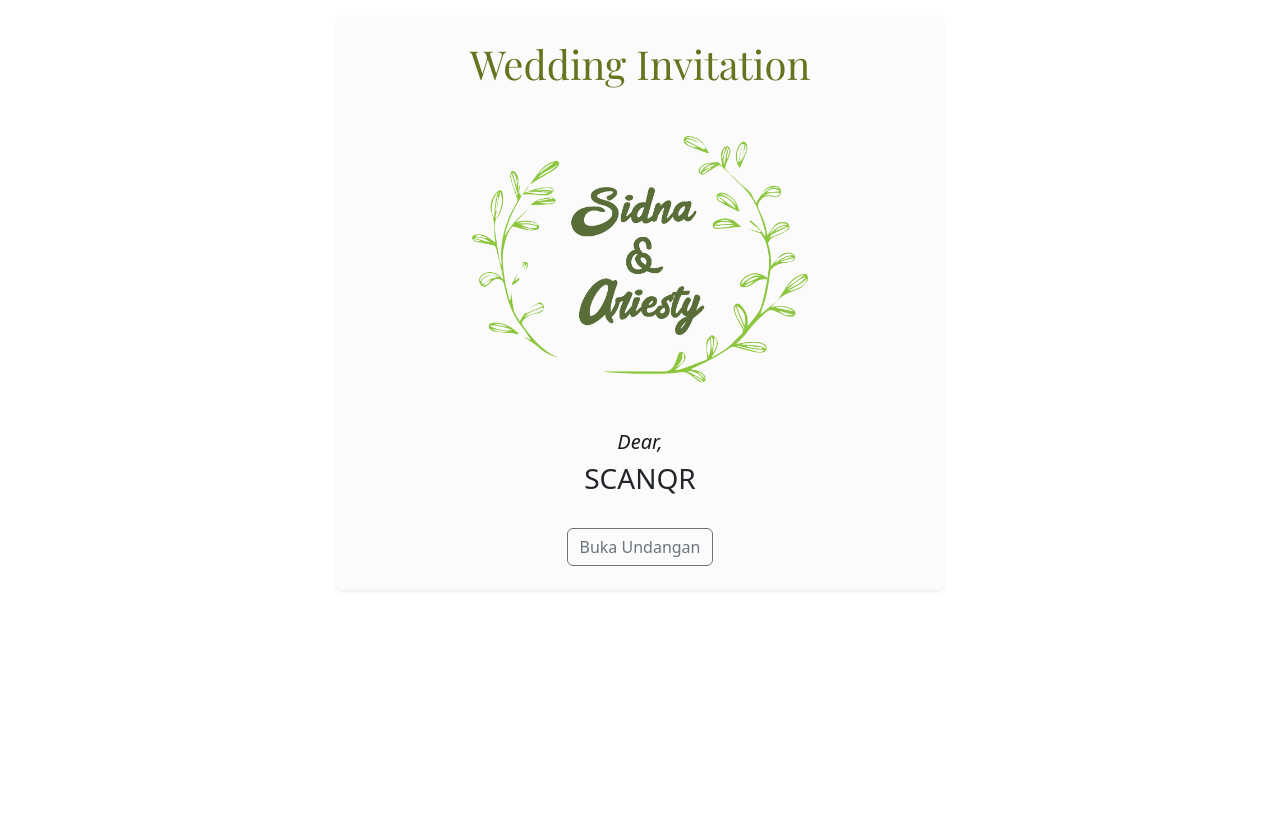
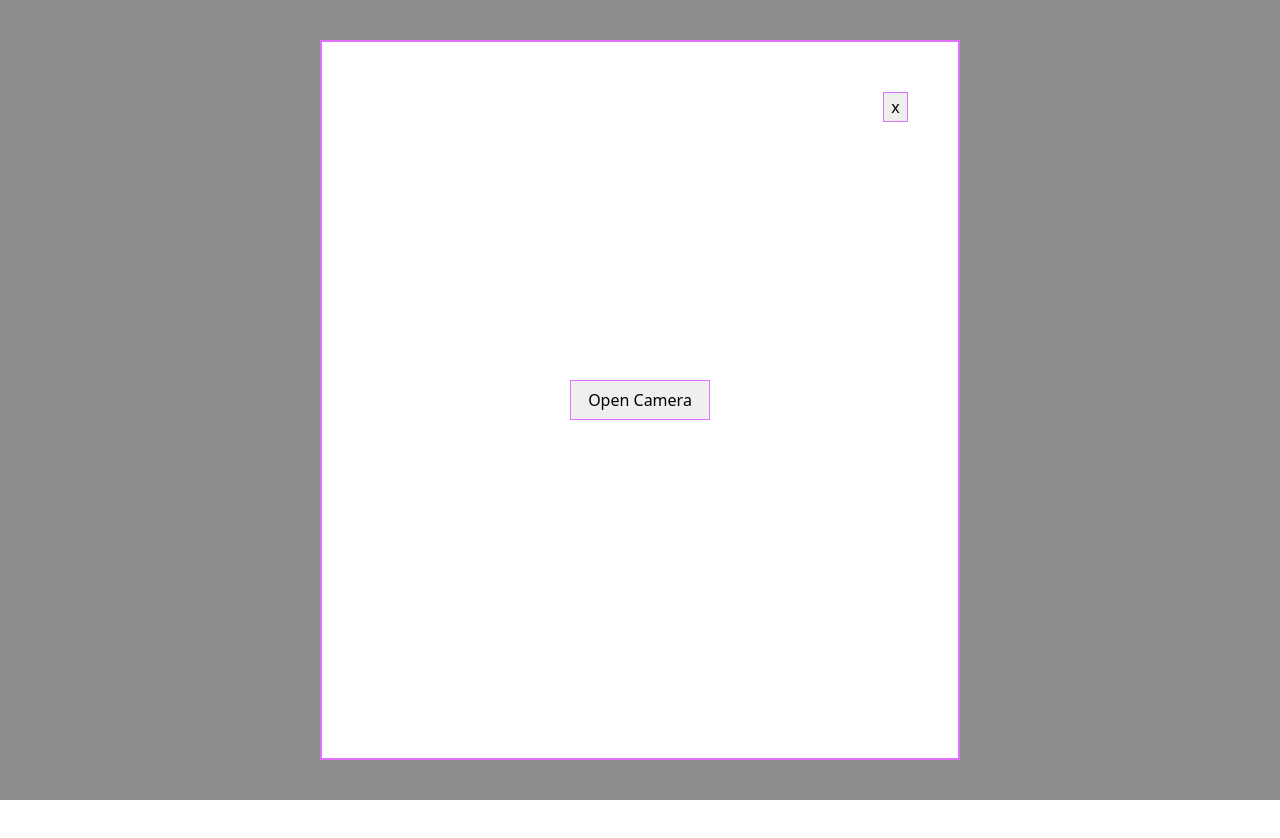
Before and after one commit to SidnaZayn/wedding-invitation-ZenFia, a Vue app: page /to/scanqr in a window 1280 px wide. Shown: the top 838 px of the page. Built offline with nearby package versions, Linux system fonts and the light colour scheme.

Commit message:
qrscode scanner

```diff
--- a/package.json
+++ b/package.json
@@ -9,6 +9,7 @@
   },
   "dependencies": {
     "bootstrap": "^5.2.3",
+    "simple-vue-camera": "^1.1.3",
     "vue": "^3.2.45",
     "vue-router": "^4.1.6"
   },
--- /dev/null
+++ b/src/components/QRCamera.vue
@@ -0,0 +1,140 @@
+<template>
+    <div class="camera">
+      <div class="wrapper">
+        <button @click="this.$parent.showCamera = false" class="button-close">x</button>
+         <button class="button-snap" @click="toggleCamera()">
+          <span v-if="!isCameraOpen">Open Camera</span>
+          <span v-else>Close Camera</span>
+        </button>
+         <div class="video-container">
+          <video v-show="isCameraOpen" class="camera-video" ref="camera" :width="450" :height="337" autoplay playsinline ></video>
+          <canvas id="photoTaken" v-show="isPhotoTaken" class="canvas-photo" ref="canvas" :width="450" :height="337"></canvas>
+        </div>
+         <button v-if="!isPhotoTaken && isCameraOpen" class="button-snap" @click="takePhoto">
+          <span>Snap!</span>
+        </button>
+        <button v-show="isPhotoTaken && isCameraOpen" class="camera-download">
+          <a id="downloadPhoto" download="VueRocksPhoto.jpg" class="button" role="button" @click="downloadImage">
+            Download
+          </a>
+        </button>
+
+      </div>
+    </div>
+  </template>
+
+  <script>
+  export default {
+    name: 'Camera',
+    data() {
+      return {
+        isCameraOpen: false,
+        isPhotoTaken: false
+
+      }
+    },
+    methods: {
+      createCameraElement () {
+        const constraints = (window.constraints = {
+          audio: false,
+          video: true
+        })
+
+        navigator.mediaDevices
+          .getUserMedia(constraints)
+          .then(stream => {
+            this.$refs.camera.srcObject = stream
+          })
+          .catch(error => {
+            alert(error, "May the browser didn't support or there is some errors.")
+          })
+      },
+      stopCameraStream () {
+        const tracks = this.$refs.camera.srcObject.getTracks()
+
+        tracks.forEach(track => {
+          track.stop()
+        })
+        console.log('CameraClosed')
+      },
+      toggleCamera () {
+        if (this.isCameraOpen) {
+          this.isCameraOpen = false
+          this.isPhotoTaken = false
+          this.stopCameraStream()
+          console.log('closed');
+        } else {
+          this.isCameraOpen = true
+          this.createCameraElement()
+          console.log('open');
+        }
+      },
+      takePhoto () {
+        this.isPhotoTaken = !this.isPhotoTaken
+
+        const context = this.$refs.canvas.getContext('2d')
+        const photoFromVideo = this.$refs.camera
+
+        context.drawImage(photoFromVideo, 0, 0, 450, 337)
+      },
+      downloadImage() {
+      const download = document.getElementById("downloadPhoto");
+      const canvas = document.getElementById("photoTaken").toDataURL("image/jpeg")
+        .replace("image/jpeg", "image/octet-stream");
+      console.log(canvas)
+      console.log(download)
+      }
+    }
+  }
+  </script>
+
+  <style>
+  .camera {
+    position: fixed;
+    top: 0;
+    left: 0;
+    width: 100vw;
+    height: 100vh;
+    overflow: hidden;
+    background: rgba(0, 0, 0, 0.45);
+    display: flex;
+    align-items: center;
+    justify-content: center;
+  }
+
+  .wrapper {
+    position: relative;
+    display: flex;
+    align-items: center;
+    justify-content: center;
+    flex-direction: column;
+    width: 50%;
+    height: 90%;
+    background-color: white;
+    border: solid 2px rgb(223, 114, 250);
+  }
+
+  button {
+    border: solid 1px rgb(223, 114, 250);
+    font-size: 25px;
+    cursor: pointer;
+  }
+
+  .button-close {
+    position: absolute;
+    top: 50px;
+    right: 50px;
+    width: 25px;
+    height: 30px;
+  }
+
+  .button-snap {
+    width: 140px;
+    height: 40px;
+  }
+
+  .video-container {
+    display: flex;
+    flex-direction: column;
+  }
+  </style>
--- a/src/router/index.js
+++ b/src/router/index.js
@@ -1,5 +1,6 @@
 import { createRouter, createWebHistory } from 'vue-router'
 import HomeView from '../views/HomeView.vue'
+import QRScannerCamera from '../views/QRScannerCamera.vue'
 import NotFoundPageView from '../views/NotFoundView.vue'
 
 const router = createRouter({
@@ -11,11 +12,17 @@ const router = createRouter({
       component: HomeView
     },
     {
+      path: '/to/scanqr',
+      name: 'QRScanner',
+      component: QRScannerCamera
+    },
+    {
       path: '/:pathMatch(.*)*',
       name: 'not-found',
       redirect: '/to/Fulan',
       component: NotFoundPageView
     },
+
   ]
 })
 
--- /dev/null
+++ b/src/views/QRScannerCamera.vue
@@ -0,0 +1,9 @@
+<template>
+    <div class="container">
+        <QrCode></QrCode>
+    </div>
+</template>
+
+<script setup>
+import QrCode from "../components/QRCamera.vue";
+</script>
```
Also changed, not shown: 1 other file (tests, documents, lock files or other folders).
